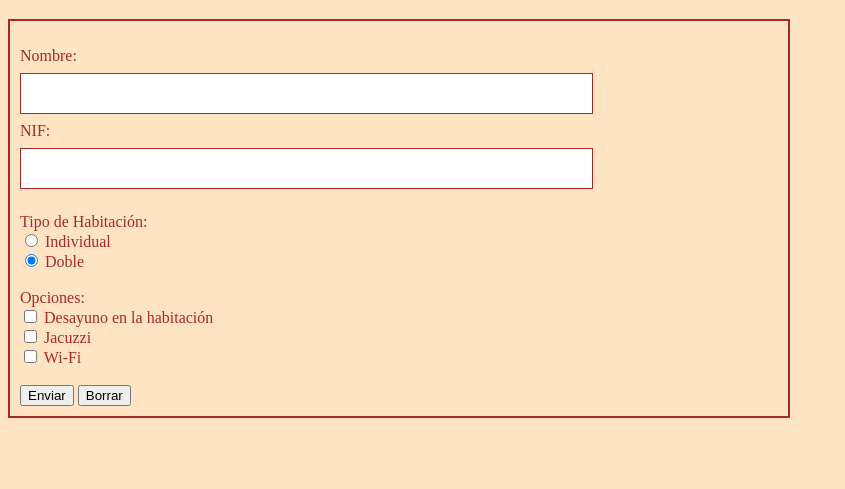
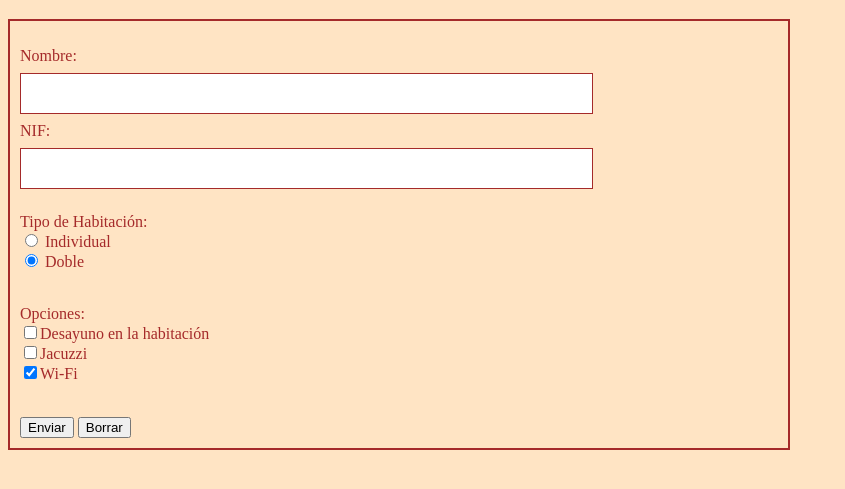
Before and after one commit to mch56693/CSS, a plain HTML site: page formularios/CSS/Ejercicio1.html in a window 1280 px wide. Shown: the part 61-550 px from the top of the page, without its empty margins (0-845 px from the left). Drawn offline with Linux system fonts and the light colour scheme.

Commit message:
ejs formularios CSS

```diff
--- a/formularios/CSS/Ejercicio1.css
+++ b/formularios/CSS/Ejercicio1.css
@@ -13,15 +13,15 @@ input[type=text] {
     margin: 8px 0;
     border: 1px solid brown;
 }
-.etiqueta
-label {
+.etiqueta label {
     font-size: 1.3em;
     color: brown;
 }
-input [type=submit],
-input [type=reset] {
+input [type=submit], input [type=reset] {
     background-color: brown;
+    border: grey;
     color: white;
+    text-decoration: none;
     margin: 4px 2px;
     padding: 8px 16px;
 }
--- a/formularios/CSS/Ejercicio1.html
+++ b/formularios/CSS/Ejercicio1.html
@@ -15,29 +15,34 @@
 
         <p>
             <label for="name">Nombre:</label><br>
-            <input type="text" id="name" name="name"><br>
-
+            <input type="text" id="name" name="name">
+            <br/>
             <label for="nif">NIF:</label><br>
-            <input type="text" id="nif" name="nif"><br>
+            <input type="text" id="nif" name="nif">
+            <br/>
         </p>
 
-        <span class="etiqueta">Tipo de Habitación:</span>
-            <br />
+        <p>
+            <span class="etiqueta">Tipo de Habitación:</span>
+            <br>
             <input type="radio" name="habitacionType" value="I" /> Individual
             <br>
             <input type="radio" name="habitacionType" value="D" checked="checked" /> Doble
             <br><br>
+        </p>
 
-        <span class="etiqueta">Opciones:</span>
+        <p>
+            <span class="etiqueta">Opciones:</span>
             <br>
-            <input type="checkbox" id="op1" name="op1" value="type1">
-            <label for="vehicle1"> Desayuno en la habitación</label><br>
-            <input type="checkbox" id="op2" name="op2" value="type2">
-            <label for="vehicle2"> Jacuzzi</label><br>
-            <input type="checkbox" id="op3" name="op3" value="type3">
-            <label for="vehicle3"> Wi-Fi</label><br><br>
+            <input type="checkbox" name="op1" value="type1" />Desayuno en la habitación
+            <br>
+            <input type="checkbox" name="op2" value="type2" />Jacuzzi
+            <br>
+            <input type="checkbox" name="op3" value="type3" checked="checked" />Wi-Fi
+            <br><br>
 
-            <input type="submit" onclick="alert('Formulario COMPLETADO!')" value="Enviar">
+        </p>
+            <input type="submit" value="Enviar">
             <input type="reset" value="Borrar">
     </form>
 </body>
--- a/formularios/CSS/Ejercicio3.css
+++ b/formularios/CSS/Ejercicio3.css
@@ -30,6 +30,6 @@ legend{
 td {
     padding: 5px 10px;
 }
-td.der{
+input [type=button], input [type=reset] {
     text-align: right;
 }
```
Also changed, not shown: formularios/CSS/Ejercicio3.html (+1 -1 lines).
